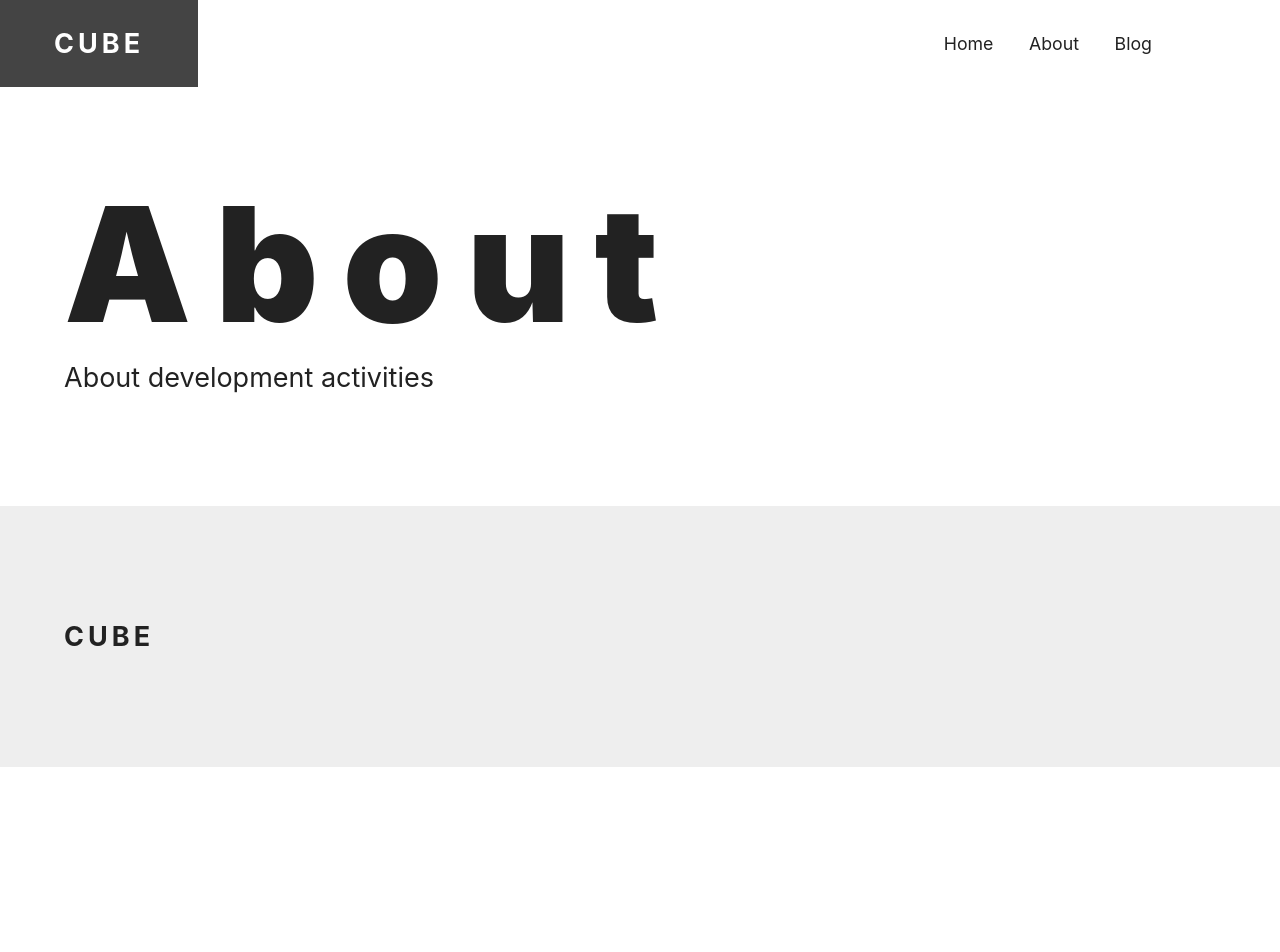
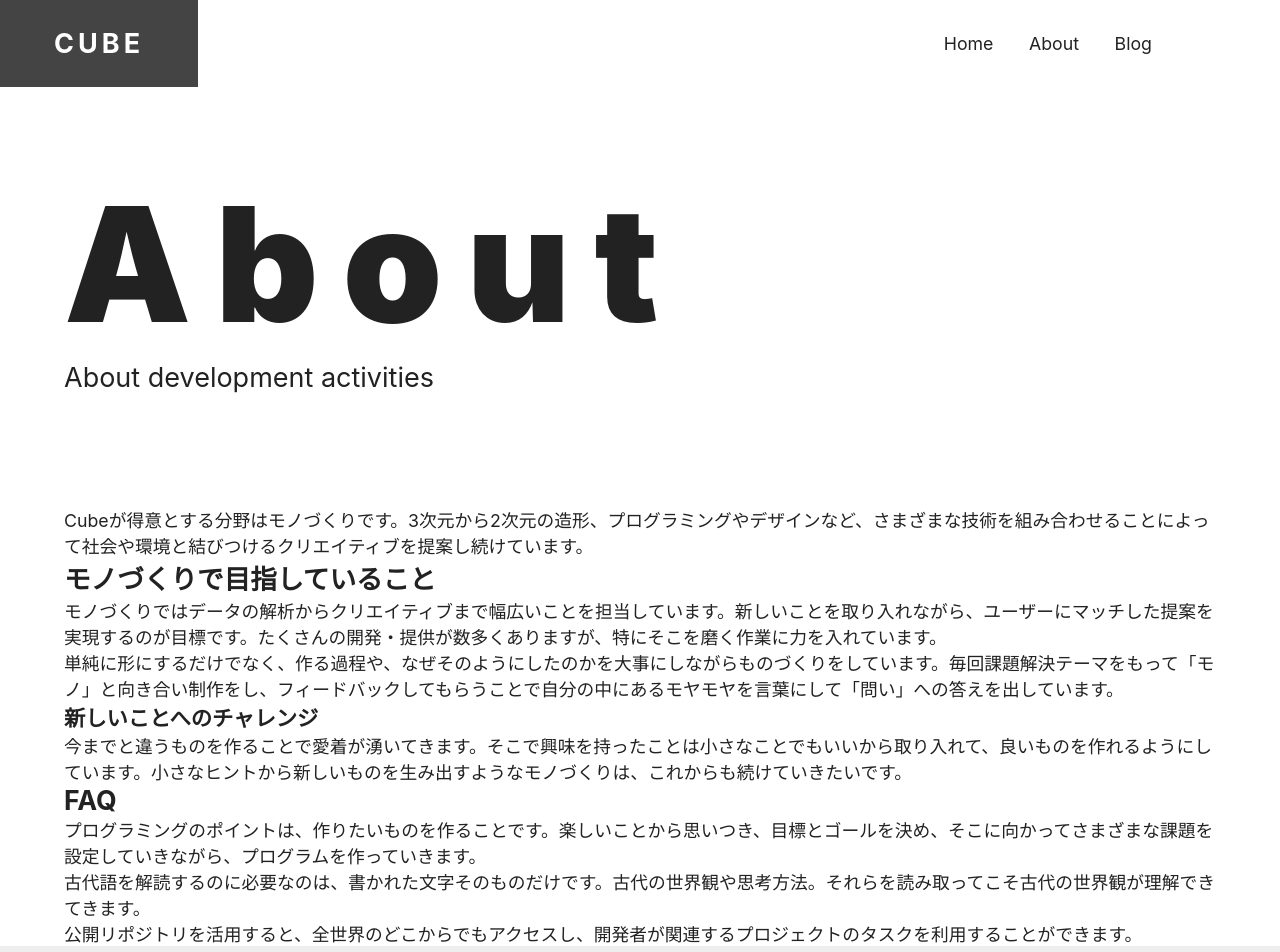
Before and after one commit to haisamarie/next-react-website-Public, a Next.js app: page /about in a window 1280 px wide. Shown: the top 952 px of the page. Before the commit the page ends 800 px from the top, so only its background shows below. Built offline with nearby package versions, Linux system fonts and the light colour scheme.

Commit message:
aboutにテキスト入れる

```diff
--- a/pages/about.js
+++ b/pages/about.js
@@ -5,8 +5,30 @@ export default function About() {
   return (
     <Container>
       <Hero title="About" subtitle="About development activities" />
-
-
+      <p>
+        Cubeが得意とする分野はモノづくりです。3次元から2次元の造形、プログラミングやデザインなど、さまざまな技術を組み合わせることによって社会や環境と結びつけるクリエイティブを提案し続けています。
+      </p>
+      <h2>モノづくりで目指していること</h2>
+      <p>
+        モノづくりではデータの解析からクリエイティブまで幅広いことを担当しています。新しいことを取り入れながら、ユーザーにマッチした提案を実現するのが目標です。たくさんの開発・提供が数多くありますが、特にそこを磨く作業に力を入れています。
+      </p>
+      <p>
+        単純に形にするだけでなく、作る過程や、なぜそのようにしたのかを大事にしながらものづくりをしています。毎回課題解決テーマをもって「モノ」と向き合い制作をし、フィードバックしてもらうことで自分の中にあるモヤモヤを言葉にして「問い」への答えを出しています。
+      </p>
+      <h3>新しいことへのチャレンジ</h3>
+      <p>
+        今までと違うものを作ることで愛着が湧いてきます。そこで興味を持ったことは小さなことでもいいから取り入れて、良いものを作れるようにしています。小さなヒントから新しいものを生み出すようなモノづくりは、これからも続けていきたいです。
+      </p>
+      <h2>FAQ</h2>
+      <p>
+        プログラミングのポイントは、作りたいものを作ることです。楽しいことから思いつき、目標とゴールを決め、そこに向かってさまざまな課題を設定していきながら、プログラムを作っていきます。
+      </p>
+      <p>
+        古代語を解読するのに必要なのは、書かれた文字そのものだけです。古代の世界観や思考方法。それらを読み取ってこそ古代の世界観が理解できてきます。
+      </p>
+      <p>
+        公開リポジトリを活用すると、全世界のどこからでもアクセスし、開発者が関連するプロジェクトのタスクを利用することができます。
+      </p>{' '}
     </Container>
   )
 }
```
